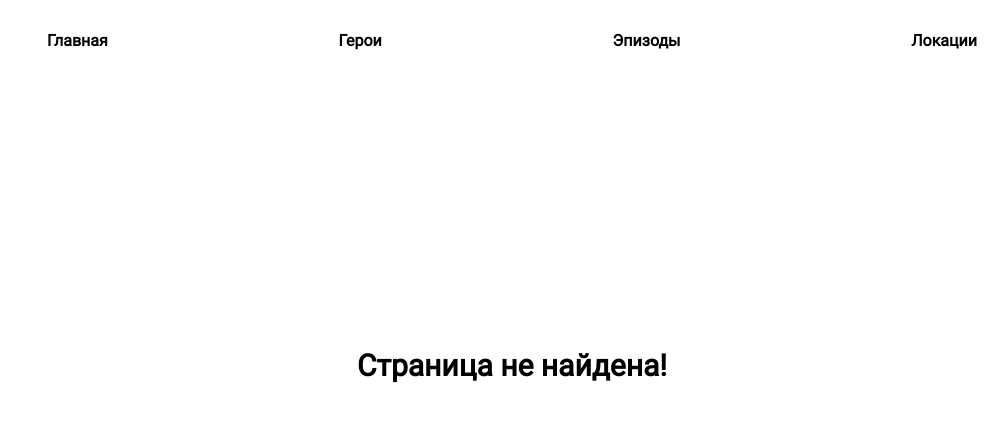
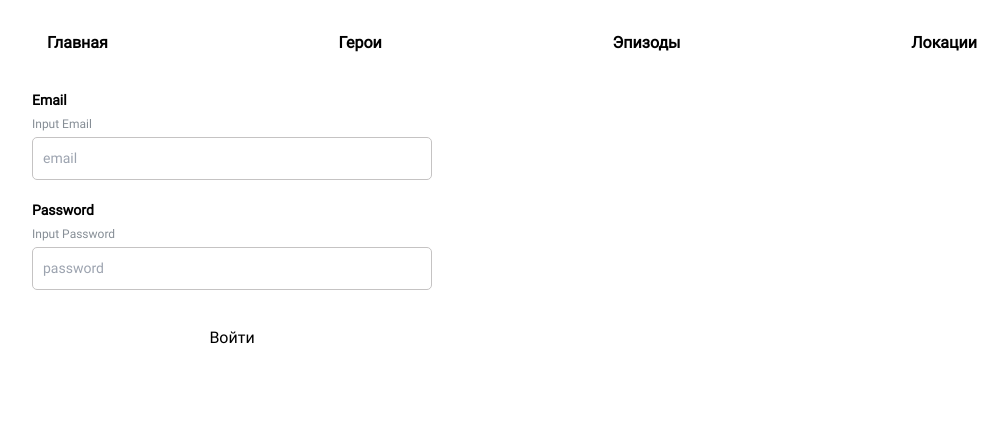
Before and after one commit to Andrey999K/react-homework, a React app: page /login in a window 1280 px wide. Shown: the top 422 px of the page, without its empty margins (128-1136 px from the left). Built offline with nearby package versions, Linux system fonts and the light colour scheme.

Commit message:
feat: add page Login

```diff
--- a/package.json
+++ b/package.json
@@ -29,7 +29,6 @@
     "css-minimizer-webpack-plugin": "^4.2.2",
     "html-webpack-plugin": "^5.5.0",
     "mini-css-extract-plugin": "^2.6.1",
-    "postcss": "^8.4.31",
     "postcss-loader": "^7.0.1",
     "postcss-preset-env": "^7.8.3",
     "sass": "^1.56.1",
@@ -45,10 +44,12 @@
     "webpack-merge": "^5.8.0"
   },
   "dependencies": {
+    "-": "^0.0.1",
     "@types/react": "^18.0.25",
     "@types/react-dom": "^18.0.9",
     "react": "^18.2.0",
     "react-dom": "^18.2.0",
-    "react-router-dom": "^6.22.1"
+    "react-router-dom": "^6.22.1",
+    "tailwindcss": "^3.4.1"
   }
 }
--- a/src/App.tsx
+++ b/src/App.tsx
@@ -9,6 +9,7 @@ import MainLayout from "./layouts/MainLayout";
 import CharacterPage from "./pages/characters/CharacterPage";
 import EpisodePage from "./pages/episodes/EpisodePage";
 import LocationPage from "./pages/locations/LocationPage";
+import Login from "./pages/Login";
 
 export function App() {
   return (
@@ -31,6 +32,7 @@ export function App() {
             <Route path=":locationId" element={<LocationPage />} />
             <Route path="*" element={<NotFound />} />
           </Route>
+          <Route path="login" element={<Login />} />
           <Route path="*" element={<NotFound />} />
         </Route>
       </Routes>
--- a/src/index.scss
+++ b/src/index.scss
@@ -1,3 +1,7 @@
+@tailwind base;
+@tailwind components;
+@tailwind utilities;
+
 @font-face {
   font-family: 'Roboto';
   src: url('./fonts/Roboto-Regular.ttf') format('truetype');
--- /dev/null
+++ b/src/pages/Login/index.tsx
@@ -0,0 +1,16 @@
+import React from "react";
+import SignIn from "../../components/ui/SignIn";
+import { OnSubmit } from "../../types";
+
+const Login = () => {
+  const handlerSubmit: OnSubmit = data => {
+    console.log(data);
+  };
+  return (
+    <div className="flex justify-center w-full items-center">
+      <SignIn onSubmit={handlerSubmit} />
+    </div>
+  );
+};
+
+export default Login;
```
Also changed, not shown: src/index.tsx (+6 -6 lines), stats.json (deleted, +0 -1 lines), 1 other file (tests, documents, lock files or other folders).
